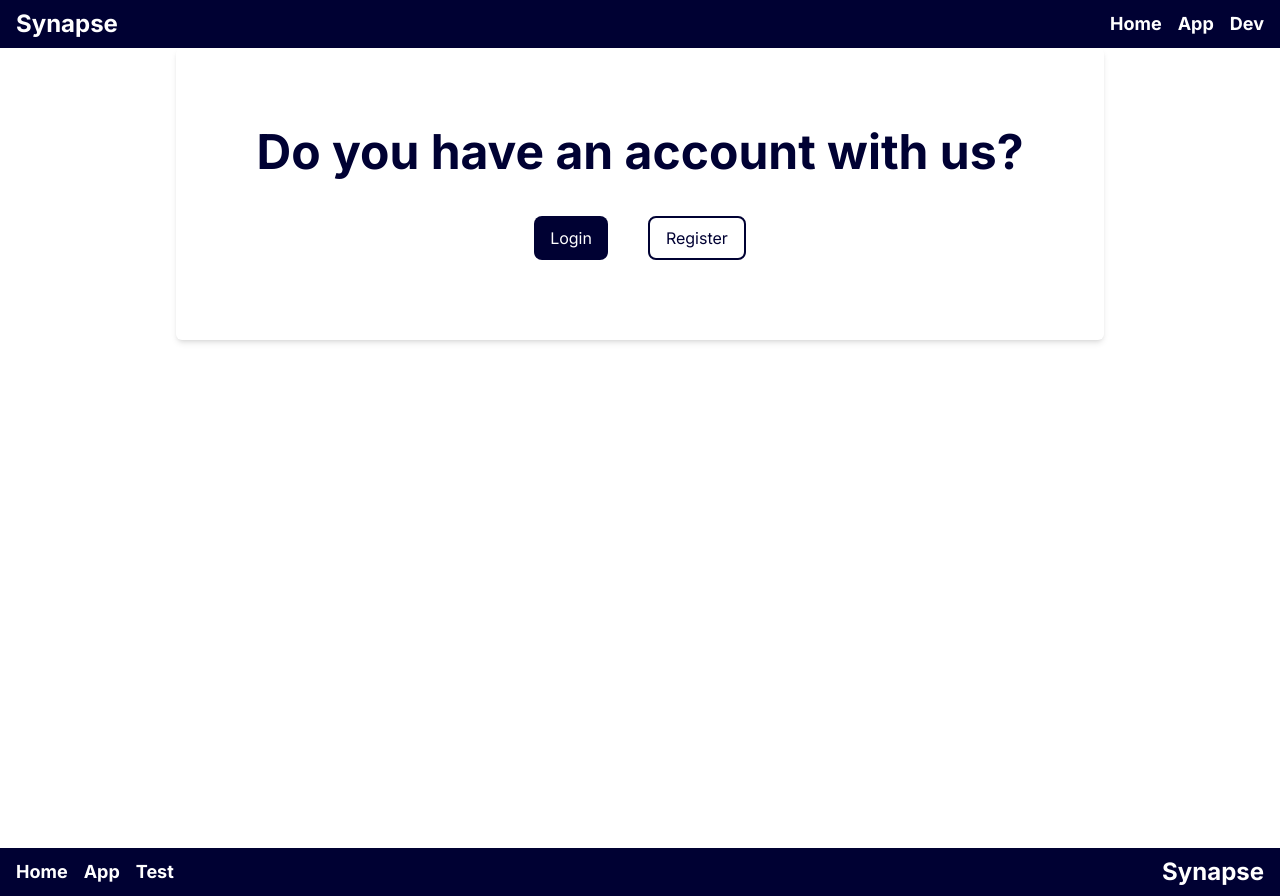
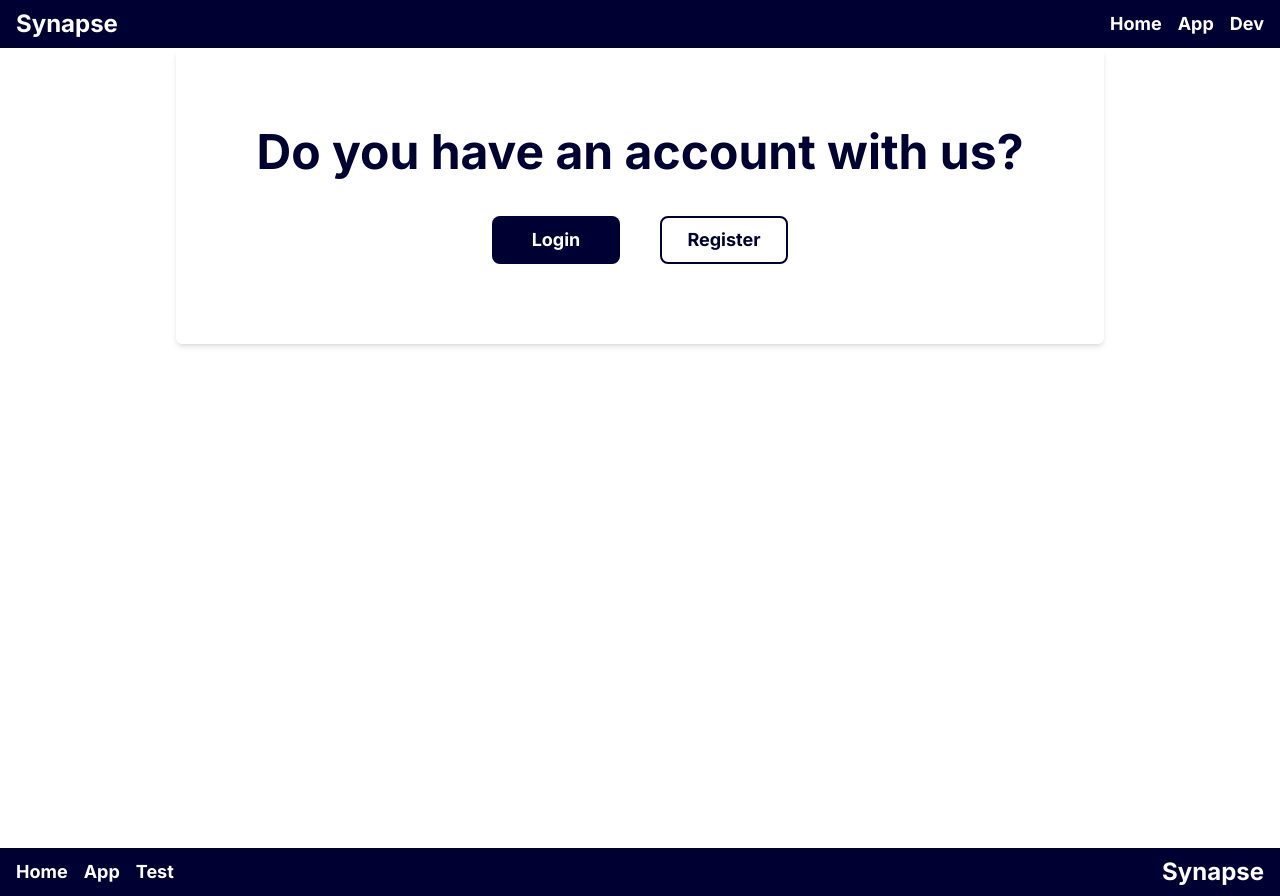
Before and after one commit to rintendou/Synapse, a React (Vite) app in the folder client/: page /login-register in a window 1280 px wide. Built offline with nearby package versions, Linux system fonts and the light colour scheme.

Commit message:
Improve the styling of the buttons in the LoginRegister component
the StyledButton component now accepts optional twClasses props for additional/dynamic styling of the said ui component

```diff
--- a/client/src/components/routes/application/LoginRegister.tsx
+++ b/client/src/components/routes/application/LoginRegister.tsx
@@ -14,6 +14,7 @@ const LoginRegister = () => {
             onClick={() => {
               console.log("Hello")
             }}
+            twClasses="w-32 font-bold text-lg"
           />
           <StyledButton
             buttonText="Register"
@@ -21,6 +22,7 @@ const LoginRegister = () => {
             onClick={() => {
               console.log("Hello")
             }}
+            twClasses="w-32 font-bold text-lg"
           />
         </div>
       </Overview>
--- a/client/src/components/ui/StyledButton.tsx
+++ b/client/src/components/ui/StyledButton.tsx
@@ -2,9 +2,15 @@ type Props = {
   onClick: () => void
   buttonText: string
   intent: "primary" | "secondary"
+  twClasses?: string
 }
 
-const StyledButton = ({ onClick, buttonText, intent = "primary" }: Props) => {
+const StyledButton = ({
+  onClick,
+  buttonText,
+  intent = "primary",
+  twClasses,
+}: Props) => {
   const isPrimaryClasses =
     intent === "primary"
       ? "bg-secondary text-primary"
@@ -13,7 +19,7 @@ const StyledButton = ({ onClick, buttonText, intent = "primary" }: Props) => {
   return (
     <button
       onClick={onClick}
-      className={`px-4 py-2 rounded-lg hover:scale-105 duration-200 ease-in-out ${isPrimaryClasses}`}
+      className={`px-4 py-2 rounded-lg hover:scale-105 duration-200 ease-in-out ${isPrimaryClasses} ${twClasses}`}
     >
       {buttonText}
     </button>
```
